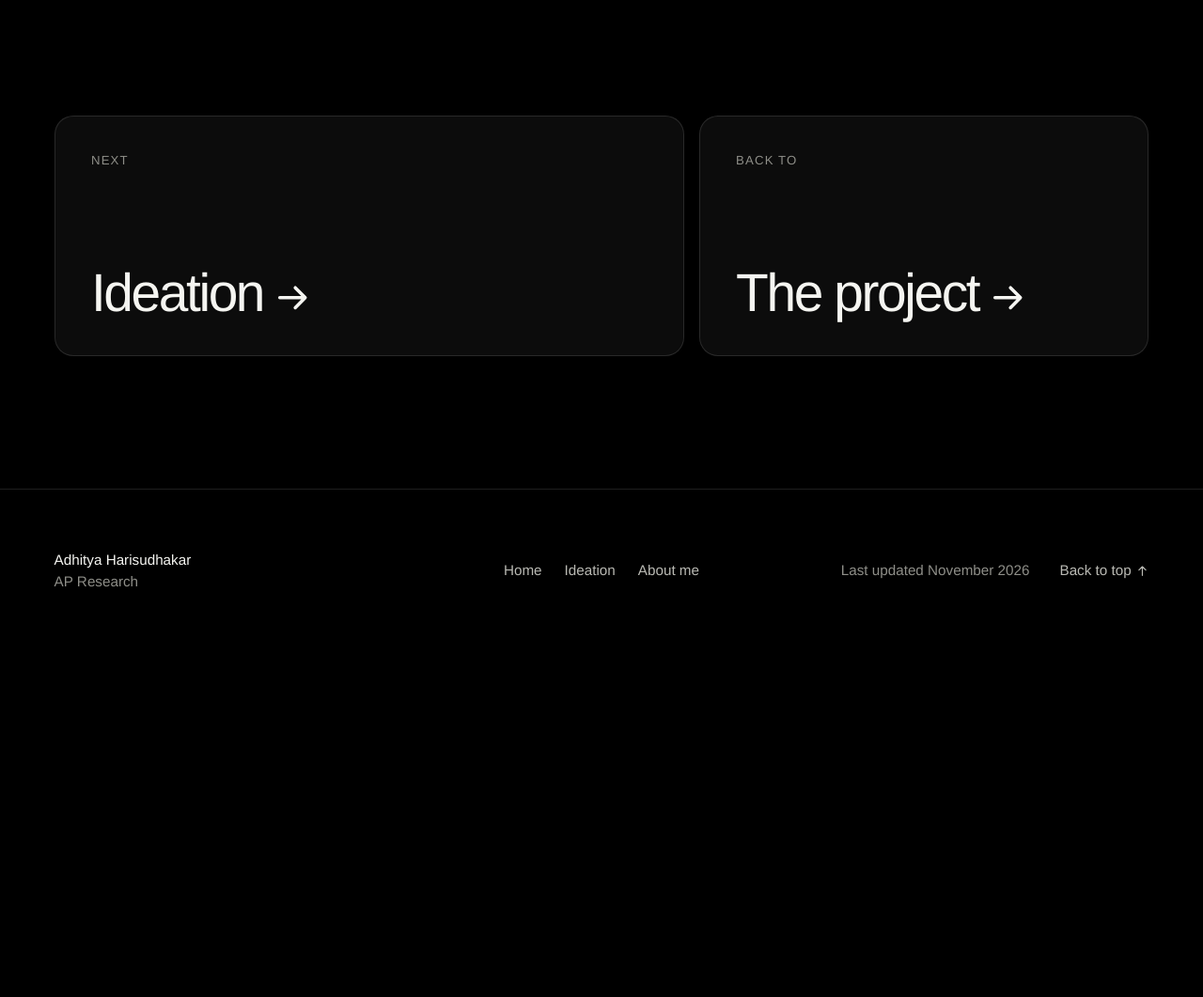
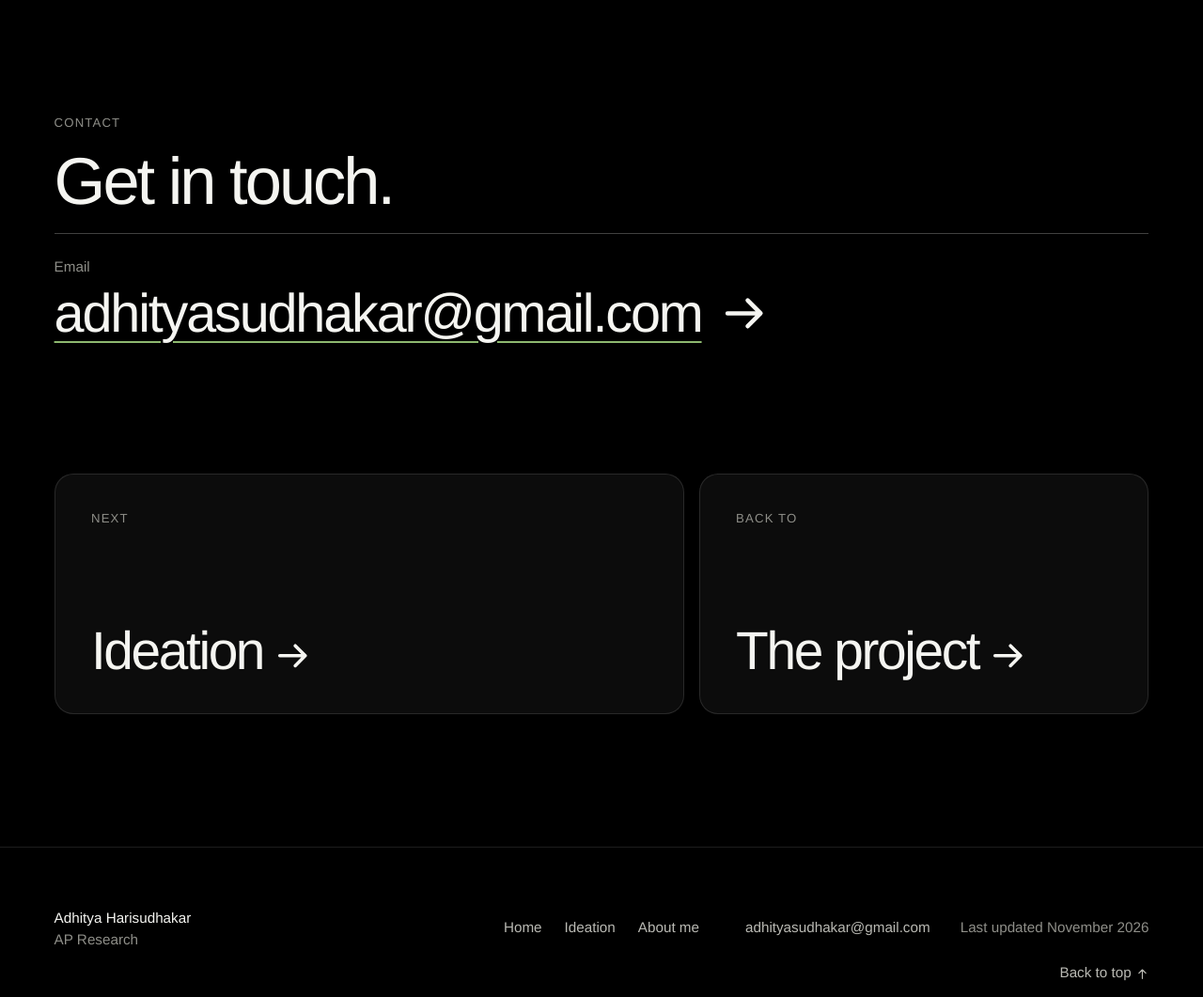
Before and after one commit to Zenilea/research-digital-portfolio, an Astro site: page /research-digital-portfolio/about in a window 1280 px wide. Shown: the part 3120-4181 px from the top of the page at 94% size. Before the commit the page ends 3815 px from the top, so only its background shows below. Built offline with nearby package versions, Linux system fonts and the light colour scheme; Astro itself is replaced by a stand-in of ours; a web font is replaced by a local one.

Commit message:
Add my email to About and the footer
The rubric's About step asks for contact details. My address lives in
one place, "email" in site.json. The build check still fails on any
other email address or mail link, and a new test proves both sides.

Co-Authored-By: Claude Opus 5.5 <noreply@anthropic.com>
Claude-Session: https://claude.ai/code/session_01VYEnhoa88EfzdiBC8xaceF

```diff
--- a/src/components/Footer.astro
+++ b/src/components/Footer.astro
@@ -20,6 +20,7 @@ import Arrow from './Arrow.astro';
       }
     </ul>
     <p class="footer__meta">
+      {site.email && <a class="footer__mail" href={`mailto:${site.email}`}>{site.email}</a>}
       <span>Last updated {site.lastUpdated}</span>
       <a href="#main" class="footer__top">Back to top <Arrow dir="up" /></a>
     </p>
@@ -57,6 +58,7 @@ import Arrow from './Arrow.astro';
   }
 
   .footer__links a,
+  .footer__mail,
   .footer__top {
     display: inline-flex;
     align-items: center;
@@ -67,6 +69,7 @@ import Arrow from './Arrow.astro';
   }
 
   .footer__links a:hover,
+  .footer__mail:hover,
   .footer__top:hover {
     color: var(--ink);
   }
--- a/src/data/about.json
+++ b/src/data/about.json
@@ -23,6 +23,11 @@
     "primary": { "label": "How the idea took shape", "path": "/ideation/" },
     "secondary": { "label": "The project", "path": "/" }
   },
+  "contact": {
+    "label": "Contact",
+    "heading": "Get in touch.",
+    "emailLabel": "Email"
+  },
   "factsLabel": "The basics",
   "facts": [
     { "label": "School", "value": "Innovation Academy" },
--- a/src/data/site.json
+++ b/src/data/site.json
@@ -4,6 +4,7 @@
   "title": "Does the seal survive the cleaning?",
   "description": "An AP Research study on epoxy-sealed 3D-printed PLA and 20 rounds of 70% isopropyl alcohol disinfection.",
   "lastUpdated": "November 2026",
+  "email": "adhityasudhakar@gmail.com",
   "heroTitleFont": "sans",
   "nav": [
     { "label": "Home", "path": "/" },
--- a/src/pages/about.astro
+++ b/src/pages/about.astro
@@ -9,7 +9,7 @@ import home from '../data/home.json';
 import portrait from '../assets/portrait.jpg';
 import { url } from '../lib/url';
 
-const { interests, project } = about;
+const { interests, project, contact } = about;
 const num = (i: number) => String(i + 1).padStart(2, '0');
 ---
 
@@ -101,6 +101,18 @@ const num = (i: number) => String(i + 1).padStart(2, '0');
         </p>
       </div>
     </div>
+  </section>
+
+  <section class="contact wrap" id="contact" aria-labelledby="contact-title">
+    <p class="label">{contact.label}</p>
+    <h2 class="h2" id="contact-title">{contact.heading}</h2>
+    <p class="contact__line">
+      <span class="contact__kind">{contact.emailLabel}</span>
+      <a class="contact__email" href={`mailto:${site.email}`}>
+        {site.email}
+        <Arrow />
+      </a>
+    </p>
   </section>
 
   <NextCards cards={about.next} />
@@ -319,6 +331,45 @@ const num = (i: number) => String(i + 1).padStart(2, '0');
     }
   }
 
+  /* ---------------- contact ---------------- */
+  .contact {
+    display: grid;
+    gap: 1.25rem;
+    padding-bottom: var(--section);
+  }
+
+  .contact__line {
+    display: grid;
+    gap: 0.5rem;
+    padding-top: 1.5rem;
+    border-top: 1px solid var(--line-2);
+  }
+
+  .contact__kind {
+    font-size: 0.9rem;
+    color: var(--ink-3);
+  }
+
+  .contact__email {
+    display: inline-flex;
+    flex-wrap: wrap;
+    align-items: center;
+    gap: 0.4em;
+    justify-self: start;
+    max-width: 100%;
+    font-size: clamp(1.35rem, 4.6vw, 3.4rem);
+    line-height: 1.1;
+    letter-spacing: -0.04em;
+    overflow-wrap: anywhere;
+    text-decoration-color: var(--accent-hi);
+    text-decoration-thickness: 2px;
+    text-underline-offset: 0.18em;
+  }
+
+  .contact__email:hover {
+    color: var(--accent-hi);
+  }
+
   :global(html.motion) [data-rise] {
     animation: who-rise 0.9s var(--ease) calc(var(--i) * 90ms) both;
   }
```
Also changed, not shown: scripts/check-dist.mjs (+14 -5 lines), tests/check.test.mjs (+8 -1 lines), tests/e2e.test.mjs (+13 -0 lines), README.md.
